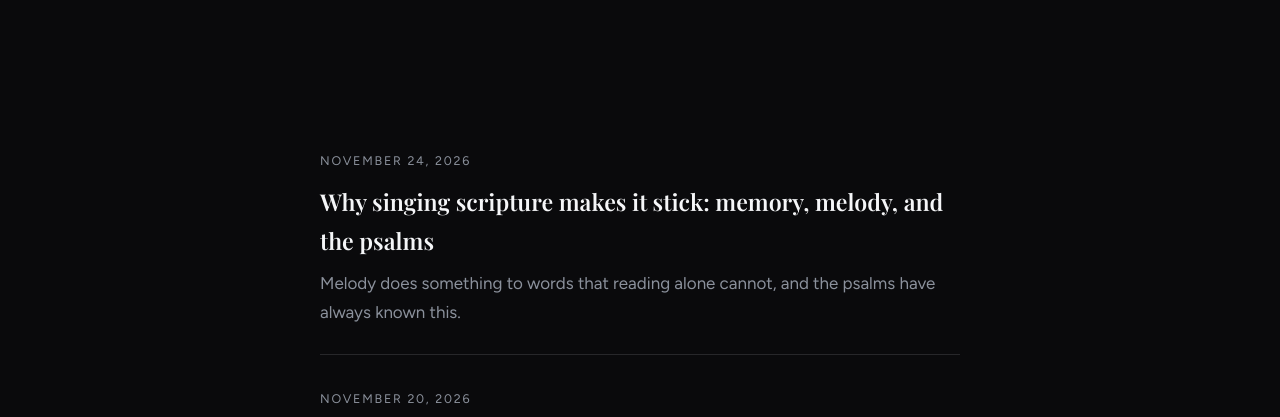
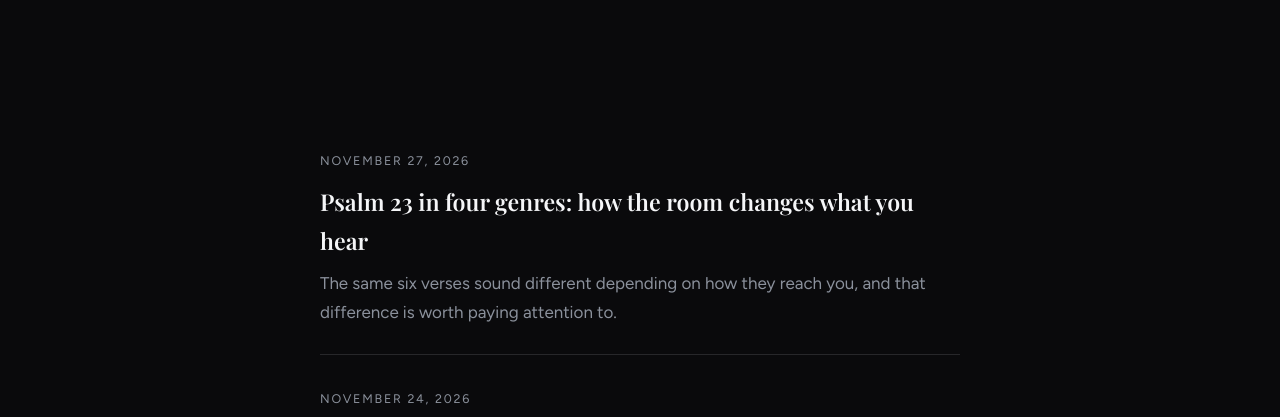
Before and after one commit to amduncanjr-bit/thesaturatedlife.com, a plain HTML site: page blog/index.html in a window 1280 px wide. Shown: the part 352-769 px from the top of the page. Drawn offline with nearby package versions, Linux system fonts and the light colour scheme; a web font is replaced by a local one.

Commit message:
index: psalm-23-four-genres-uy54

```diff
--- a/blog/index.html
+++ b/blog/index.html
@@ -74,6 +74,13 @@ footer a{color:var(--ink2);text-decoration:none}
 </header>
 <main class="prose"><div class="wrap">
   <ul class="bloglist">
+    <li>
+      <a href="/blog/psalm-23-four-genres-uy54/">
+        <span class="bdate">November 27, 2026</span>
+        <h2>Psalm 23 in four genres: how the room changes what you hear</h2>
+        <p>The same six verses sound different depending on how they reach you, and that difference is worth paying attention to.</p>
+      </a>
+    </li>
     <li>
       <a href="/blog/singing-scripture-memory-melody/">
         <span class="bdate">November 24, 2026</span>
```
